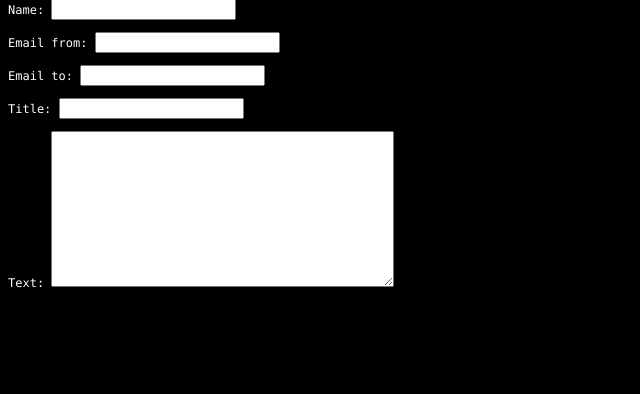
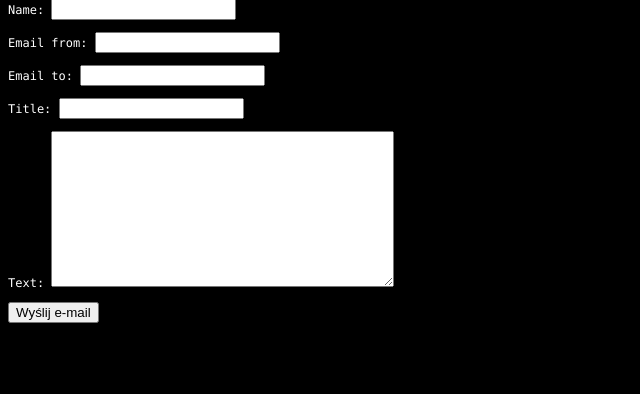
Before and after one commit to SlawekMaciejewski/Django_test, a Django app: page /author/send_email/ in a window 1280 px wide. Shown: the part 59-453 px from the top of the page, without its empty margins (0-640 px from the left). Run offline with Django 3.2, Linux system fonts and the light colour scheme.

Commit message:
Add links send_email to author.html and modify send_email.html

```diff
--- a/templates/news/author.html
+++ b/templates/news/author.html
@@ -5,4 +5,5 @@
 {% block content %}
 <h1>O autorze...</h1>
 <p>Mam na imię Sławek. Napisałem tę stronę przy użyciu frameworka Django.</p>
+    <a href="{% url 'send_email' %}">Send Email</a>
 {% endblock %}
--- a/templates/news/send_email.html
+++ b/templates/news/send_email.html
@@ -1,5 +1,10 @@
 {% extends "news/base.html" %}
 
+{% block title %} Send e-mail {% endblock %}
 {% block content %}
-{{ form.as_p }}
+    <form action="mailto:b@om.pl" method="post">
+    {{ form.as_p}}
+    {% csrf_token %}
+    <input type="submit" value="Wyślij e-mail" />
+    </form>
 {% endblock %}
```
